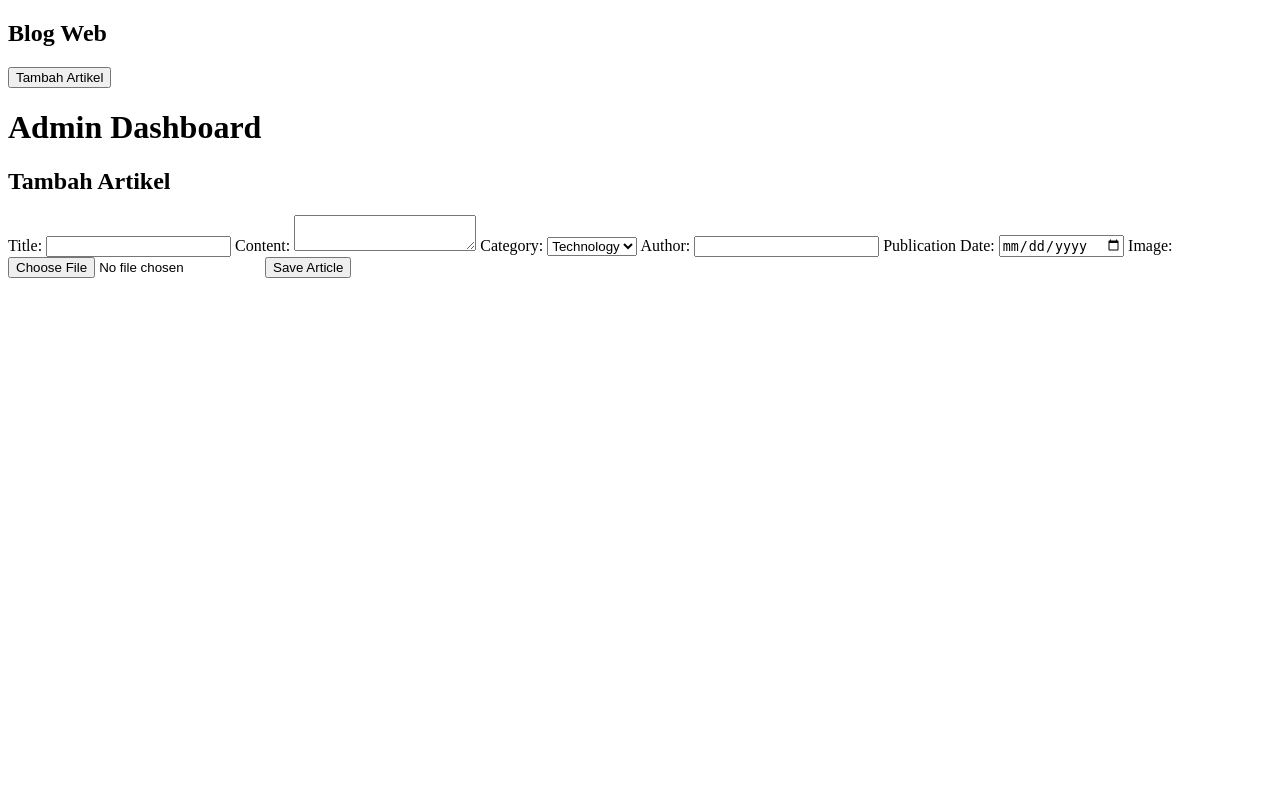
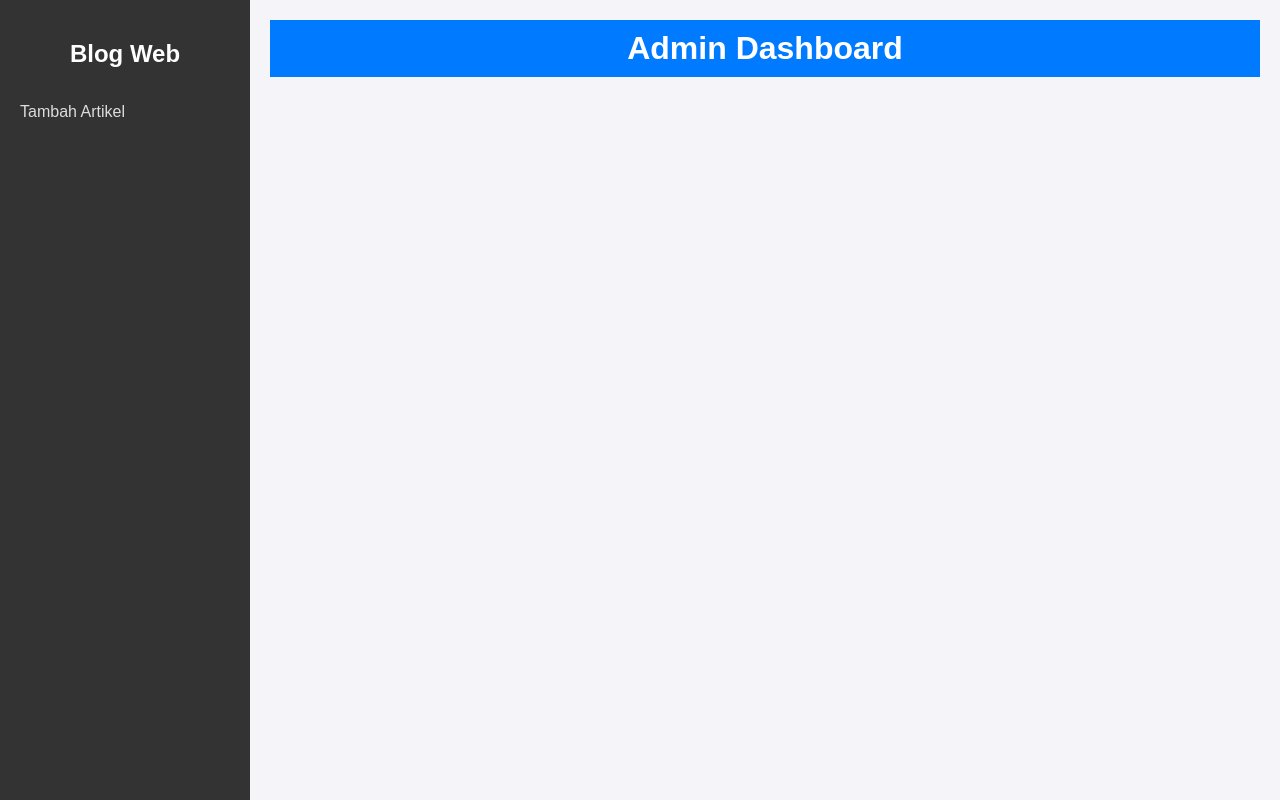
Before and after one commit to NovalAchmd/UAS_WEB, a PHP site: page /admin/dashboard.php in a window 1280 px wide. Run offline with PHP 8.4, Linux system fonts and the light colour scheme.

Commit message:
menambahkan css pada tampilan dashboard admin

```diff
--- a/admin/dashboard.php
+++ b/admin/dashboard.php
@@ -4,6 +4,7 @@
     <meta charset="UTF-8">
     <meta name="viewport" content="width=device-width, initial-scale=1.0">
     <title>Admin Dashboard</title>
+    <link rel="stylesheet" href="styles.css">
 </head>
 <body>
     <div class="sidebar">
--- /dev/null
+++ b/admin/styles.css
@@ -0,0 +1,153 @@
+* {
+    margin: 0;
+    padding: 0;
+    box-sizing: border-box;
+    font-family: Arial, sans-serif;
+}
+
+body {
+    display: flex;
+    background-color: #f4f4f9;
+}
+
+.sidebar {
+    width: 250px;
+    background-color: #343a40;
+    color: #fff;
+    height: 100vh;
+    padding-top: 20px;
+    position: fixed;
+}
+
+.sidebar nav button {
+    display: block;
+    color: #ddd;
+    background: none;
+    border: none;
+    padding: 15px 20px;
+    text-align: left;
+    cursor: pointer;
+    font-size: 1em;
+    transition: background 0.3s;
+}
+
+.sidebar nav button:hover {
+    background-color: #495057;
+    color: #fff;
+}
+
+
+.main-content {
+    margin-left: 250px;
+    padding: 20px;
+    width: calc(100% - 250px);
+}
+
+header {
+    display: flex;
+    justify-content: space-between;
+    align-items: center;
+    padding: 10px 20px;
+    background-color: #007bff;
+    color: #fff;
+}
+
+.tab-content {
+    display: none;
+    margin-top: 20px;
+}
+
+.tab-content.active {
+    display: block;
+}
+
+.article-form label {
+    display: block;
+    margin: 10px 0 5px;
+    font-weight: bold;
+}
+
+.article-form input[type="text"],
+.article-form input[type="date"],
+.article-form select,
+.article-form textarea {
+    width: 100%;
+    padding: 10px;
+    margin-bottom: 15px;
+    border: 1px solid #ddd;
+    border-radius: 5px;
+}
+
+.article-form textarea {
+    height: 150px;
+}
+
+.article-form button {
+    padding: 10px 20px;
+    background-color: #28a745;
+    color: #fff;
+    border: none;
+    cursor: pointer;
+    border-radius: 5px;
+    transition: background 0.3s;
+}
+
+.article-form button:hover {
+    background-color: #218838;
+}
+table {
+    width: 100%;
+    border-collapse: collapse;
+}
+
+table th, table td {
+    padding: 10px;
+    border: 1px solid #ddd;
+    text-align: center;
+}
+
+table th {
+    background-color: #007bff;
+    color: #fff;
+}
+
+table tr:nth-child(even) {
+    background-color: #f9f9f9;
+}
+
+table button {
+    padding: 5px 10px;
+    border: none;
+    border-radius: 3px;
+    cursor: pointer;
+}
+
+table button:nth-child(1) {
+    background-color: #ffc107;
+    color: #fff;
+}
+
+table button:nth-child(2) {
+    background-color: #dc3545;
+    color: #fff;
+}
+
+.overview {
+    text-align: center;
+    font-size: 1.2em;
+}
+
+header {
+    justify-content: center;
+}
+
+.sidebar {
+    background-color: #333;
+    color: #fff;
+}
+
+.sidebar h2 {
+    margin: 0;
+    text-align: center;
+    padding: 20px;
+}
```
